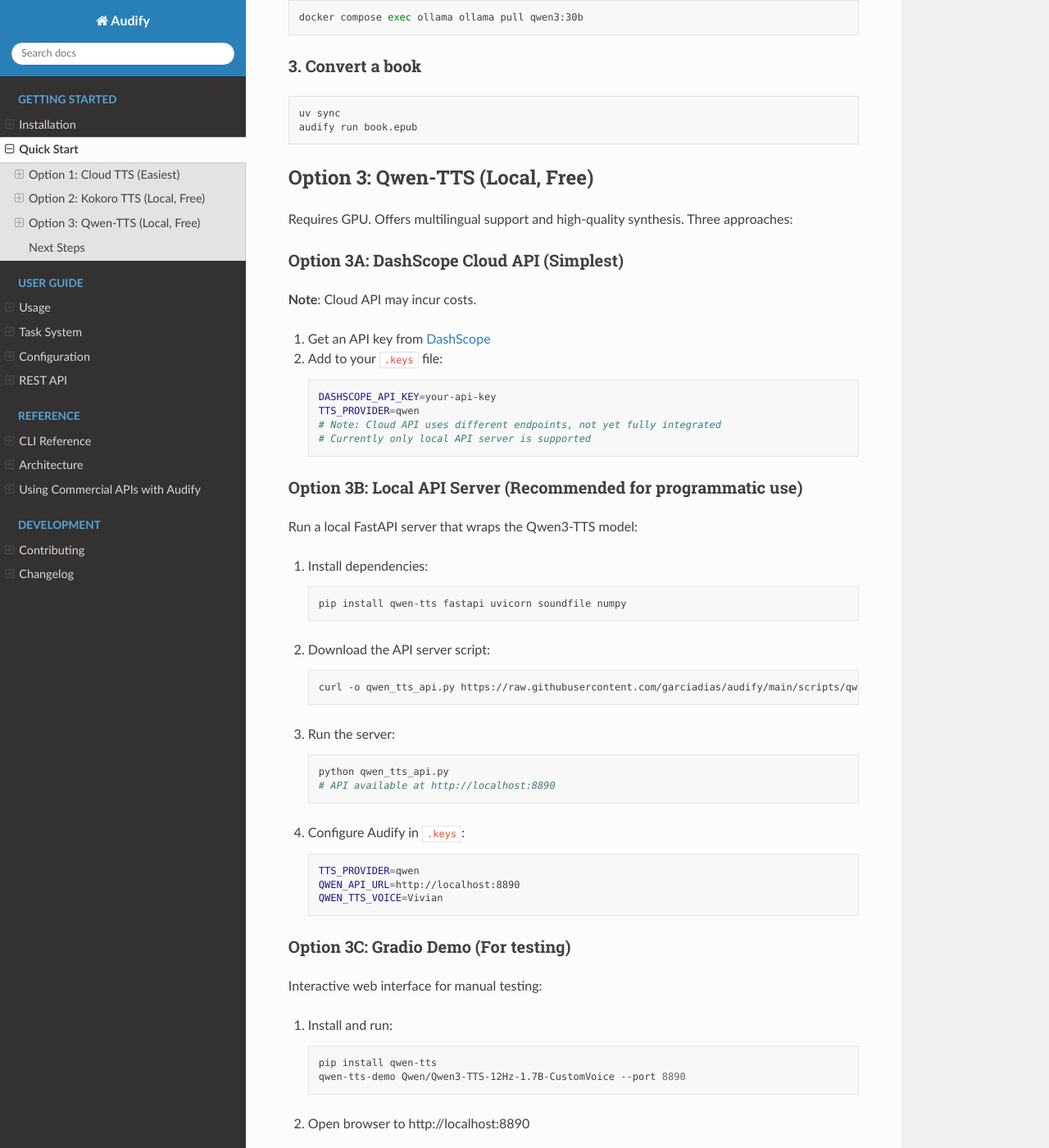
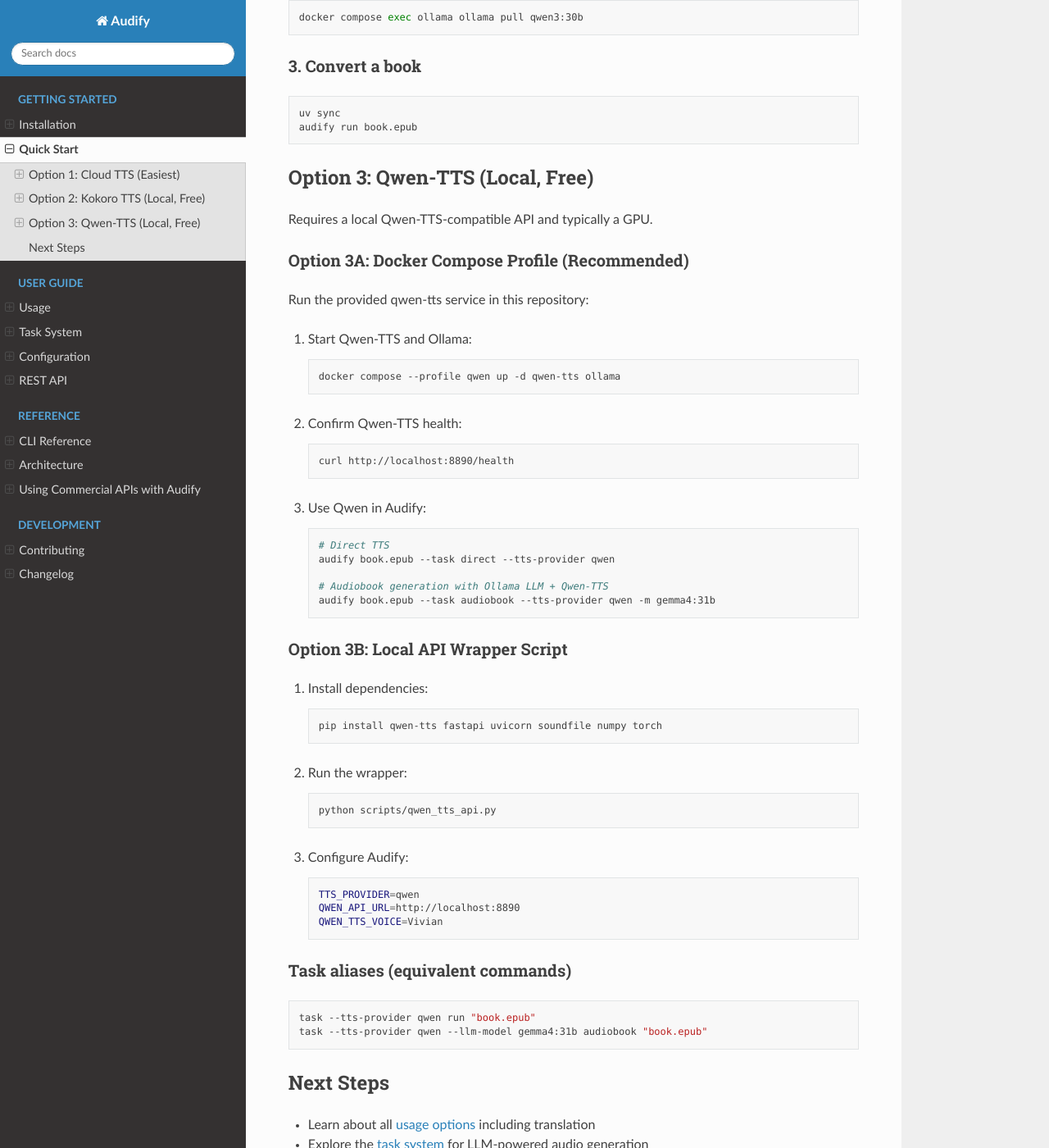
Before and after one commit to garciadias/audify, a Sphinx documentation site: the page built from docs/quickstart.md, in a window 1280 px wide and 1400 px high, scrolled down 1066 px. Shown: the whole window at 82% size. Built offline with Sphinx 7.4.7 and the Read the Docs theme 3.1.0, drawn with Linux system fonts in a browser that asks for light colours; some of the changed text lies outside the part shown.

Commit message:
Add Qwen-TTS docker profile and update docs

````diff
--- a/docs/quickstart.md
+++ b/docs/quickstart.md
@@ -56,63 +56,61 @@
 
 ## Option 3: Qwen-TTS (Local, Free)
 
-Requires GPU. Offers multilingual support and high-quality synthesis. Three approaches:
+Requires a local Qwen-TTS-compatible API and typically a GPU.
 
-### Option 3A: DashScope Cloud API (Simplest)
-**Note**: Cloud API may incur costs.
+### Option 3A: Docker Compose Profile (Recommended)
 
-1. Get an API key from [DashScope](https://help.aliyun.com/zh/model-studio/qwen-tts-realtime)
-2. Add to your `.keys` file:
+Run the provided qwen-tts service in this repository:
+
+1. Start Qwen-TTS and Ollama:
+
    ```bash
-   DASHSCOPE_API_KEY=your-api-key
-   TTS_PROVIDER=qwen
-   # Note: Cloud API uses different endpoints, not yet fully integrated
-   # Currently only local API server is supported
+   docker compose --profile qwen up -d qwen-tts ollama
    ```
 
-### Option 3B: Local API Server (Recommended for programmatic use)
-Run a local FastAPI server that wraps the Qwen3-TTS model:
+2. Confirm Qwen-TTS health:
+
+   ```bash
+   curl http://localhost:8890/health
+   ```
+
+3. Use Qwen in Audify:
+
+   ```bash
+   # Direct TTS
+   audify book.epub --task direct --tts-provider qwen
+
+   # Audiobook generation with Ollama LLM + Qwen-TTS
+   audify book.epub --task audiobook --tts-provider qwen -m gemma4:31b
+   ```
+
+### Option 3B: Local API Wrapper Script
 
 1. Install dependencies:
+
    ```bash
-   pip install qwen-tts fastapi uvicorn soundfile numpy
+   pip install qwen-tts fastapi uvicorn soundfile numpy torch
    ```
 
-2. Download the API server script:
+2. Run the wrapper:
+
    ```bash
-   curl -o qwen_tts_api.py https://raw.githubusercontent.com/garciadias/audify/main/scripts/qwen_tts_api.py
+   python scripts/qwen_tts_api.py
    ```
 
-3. Run the server:
-   ```bash
-   python qwen_tts_api.py
-   # API available at http://localhost:8890
-   ```
+3. Configure Audify:
 
-4. Configure Audify in `.keys`:
    ```bash
    TTS_PROVIDER=qwen
    QWEN_API_URL=http://localhost:8890
    QWEN_TTS_VOICE=Vivian
    ```
 
-### Option 3C: Gradio Demo (For testing)
-Interactive web interface for manual testing:
-
-1. Install and run:
-   ```bash
-   pip install qwen-tts
-   qwen-tts-demo Qwen/Qwen3-TTS-12Hz-1.7B-CustomVoice --port 8890
-   ```
-2. Open browser to http://localhost:8890
-
-**Note**: The Gradio demo doesn't provide the API endpoints Audify needs. Use Option 3B for programmatic access.
-
-### Convert a book
-Once your Qwen-TTS server is running (Option 3B):
+### Task aliases (equivalent commands)
 
 ```bash
-audify run book.epub --tts-provider qwen
+task --tts-provider qwen run "book.epub"
+task --tts-provider qwen --llm-model gemma4:31b audiobook "book.epub"
 ```
 
 ## Next Steps
````
Also changed, not shown: README.md (+68 -34 lines), docker-compose.yml (+47 -10 lines), docs/configuration.md (+19 -0 lines), docs/usage.md (+14 -0 lines), 2 other files.
